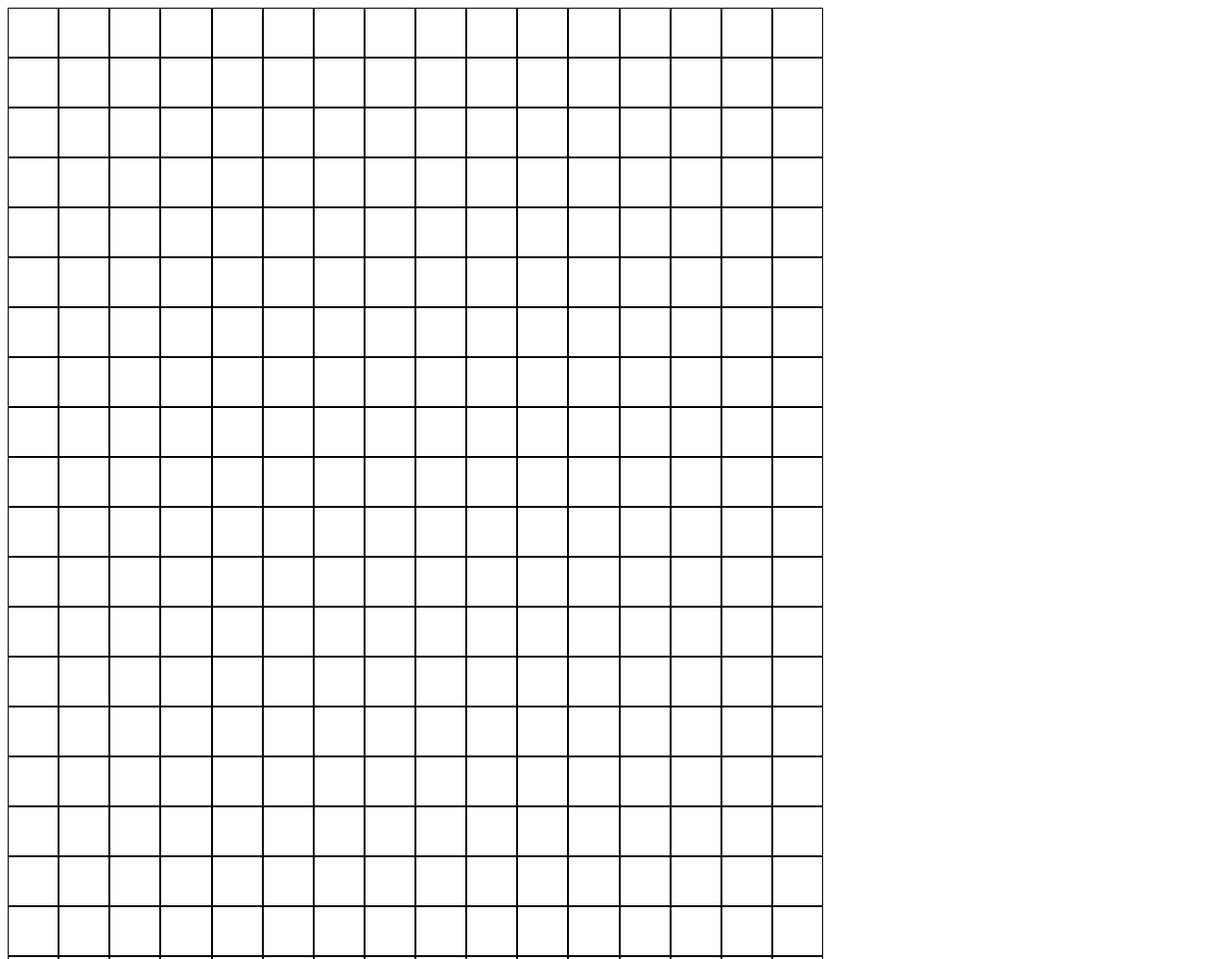
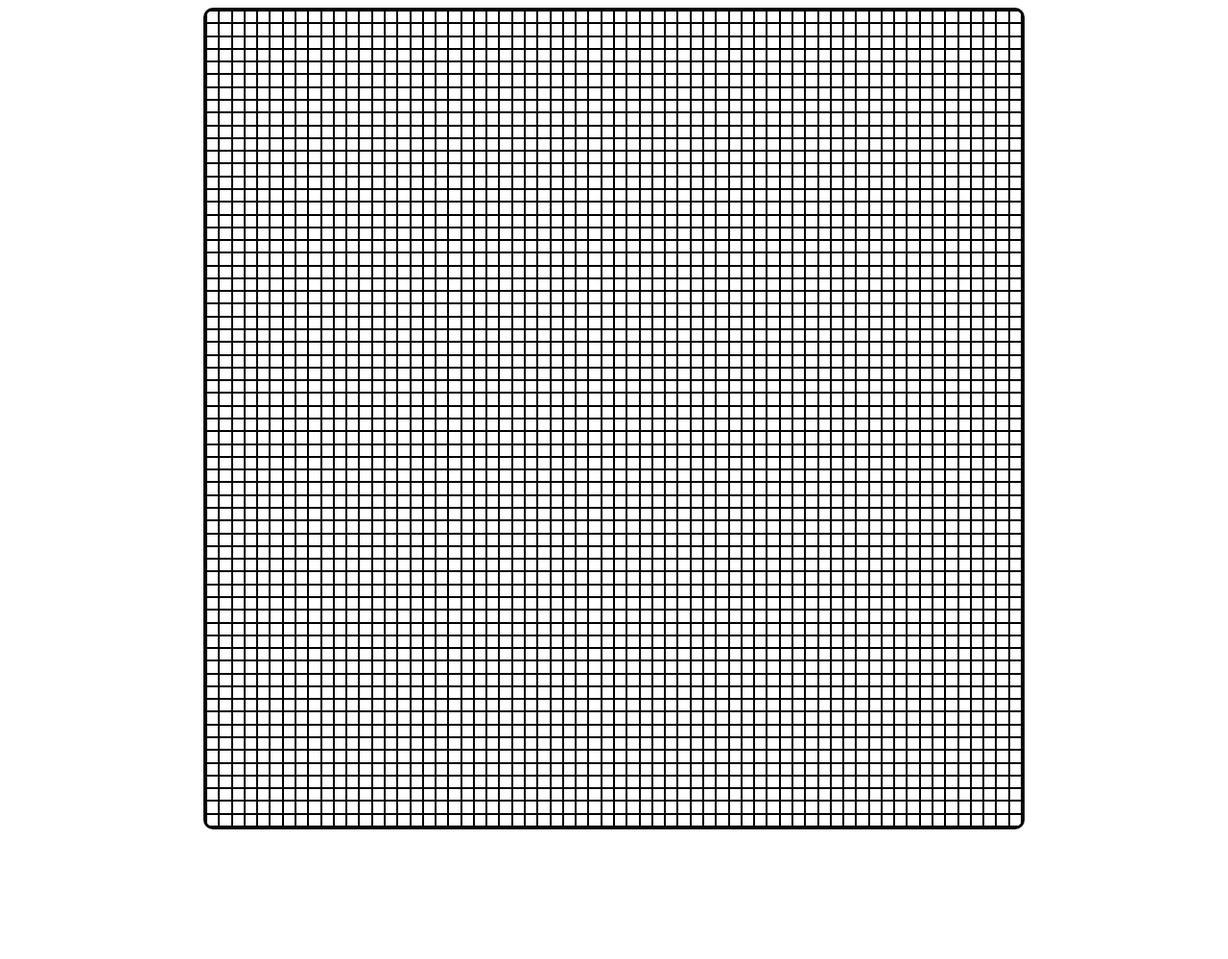
Before and after one commit to Ridyl/etchascetch, a plain HTML site: page index.html in a window 1280 px wide. Shown: the top 999 px of the page at 96% size. After the commit the page ends 872 px from the top, so only its background shows below. Drawn offline with Linux system fonts and the light colour scheme.

Commit message:
Grid is now correctly drawn and scaled to container. Clicking on grid space adds black background color

```diff
--- a/index.html
+++ b/index.html
@@ -3,7 +3,7 @@
 <head>
     <meta charset="UTF-8">
     <meta name="viewport" content="width=device-width, initial-scale=1.0">
-    <title>Document</title>
+    <title>Etch-a-Sketch</title>
     <link rel="stylesheet" href="style.css">
     <script src="script.js" defer></script>
 </head>
--- a/script.js
+++ b/script.js
@@ -1,17 +1,37 @@
 const gridContainer = document.querySelector('.grid-container');
 
 //Future change to user input size up to 100
-let amount = 32;
+let amount = 64;
 
 //Draws Table of defined "amount" == size
 function draw(amount) {
     let fragment = document.createDocumentFragment();
-    for (let i = 0; i < amount * amount; i++) {
-        const gridBox = document.createElement('div');
-        gridBox.style.cssText = "border: 1px solid black; border-collapse: seperate; margin: 0; height: 50px; width: 50px; flex: 1 1 auto";
-        fragment.appendChild(gridBox);
+    //First for loop is creating columns at specified length, setting ID, then adding EventListener
+    for (let i = 0; i < amount; i++) {
+        const gridSpace = document.createElement('div');
+        gridSpace.style.cssText = "margin: 0; display: flex; flex-direction: column; flex: 1 1 auto";
+        gridSpace.setAttribute('id', 'columnSelector');
+        //event listener currently just checking for clicked children of created column divs and avoiding
+        gridSpace.addEventListener('click', (event) => {
+            let target = event.target;
+            if(target.id !== 'columnSelector') {
+                target.style.backgroundColor = 'black';
+            }
+        });
+        //Nested for loop is adding specified amount of grid boxes to each column and setting ID
+        for (let j = 0; j < amount; j++) {
+            const gridBox = document.createElement('div');
+            gridBox.style.cssText = "border: 1px solid black; border-collapse: seperate; margin: 0; flex: 1";
+            gridBox.setAttribute('id', `gridSelector`);
+            gridSpace.appendChild(gridBox);
+        }
+        fragment.appendChild(gridSpace);
     }
+
     gridContainer.appendChild(fragment);
 }
 
+
+
+
 draw(amount);
--- a/style.css
+++ b/style.css
@@ -1,12 +1,18 @@
+body {
+    display: flex;
+    justify-content: center;
+}
+
 .grid-container {
     display: flex;
     flex-wrap: wrap;
     width: 850px;
+    height:850px;
 
-    flex: 0 0 800px
+    flex: 0 0 auto;
     border: 3px solid black;
+    border-radius: 10px;
     gap: 0;
     margin: 0;
     padding: 0;
-    align-content: stretch;
 }
```
